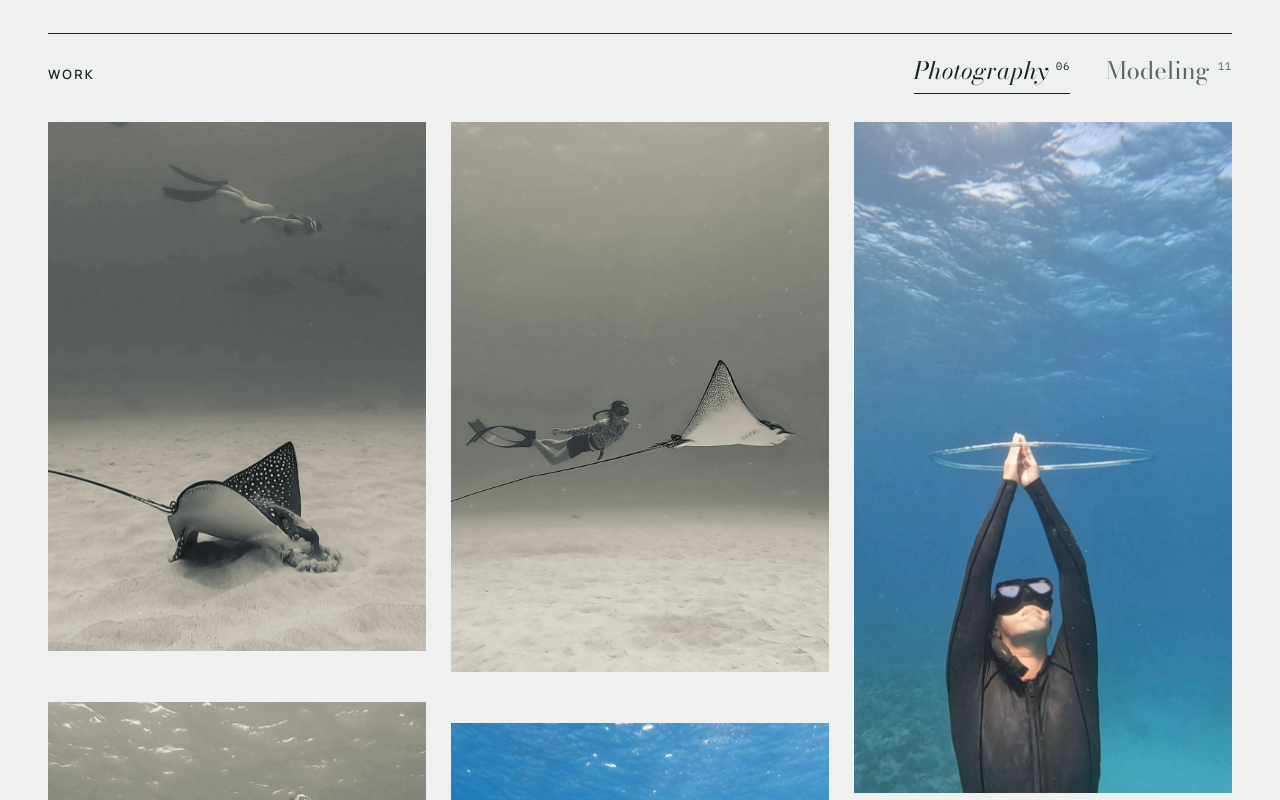
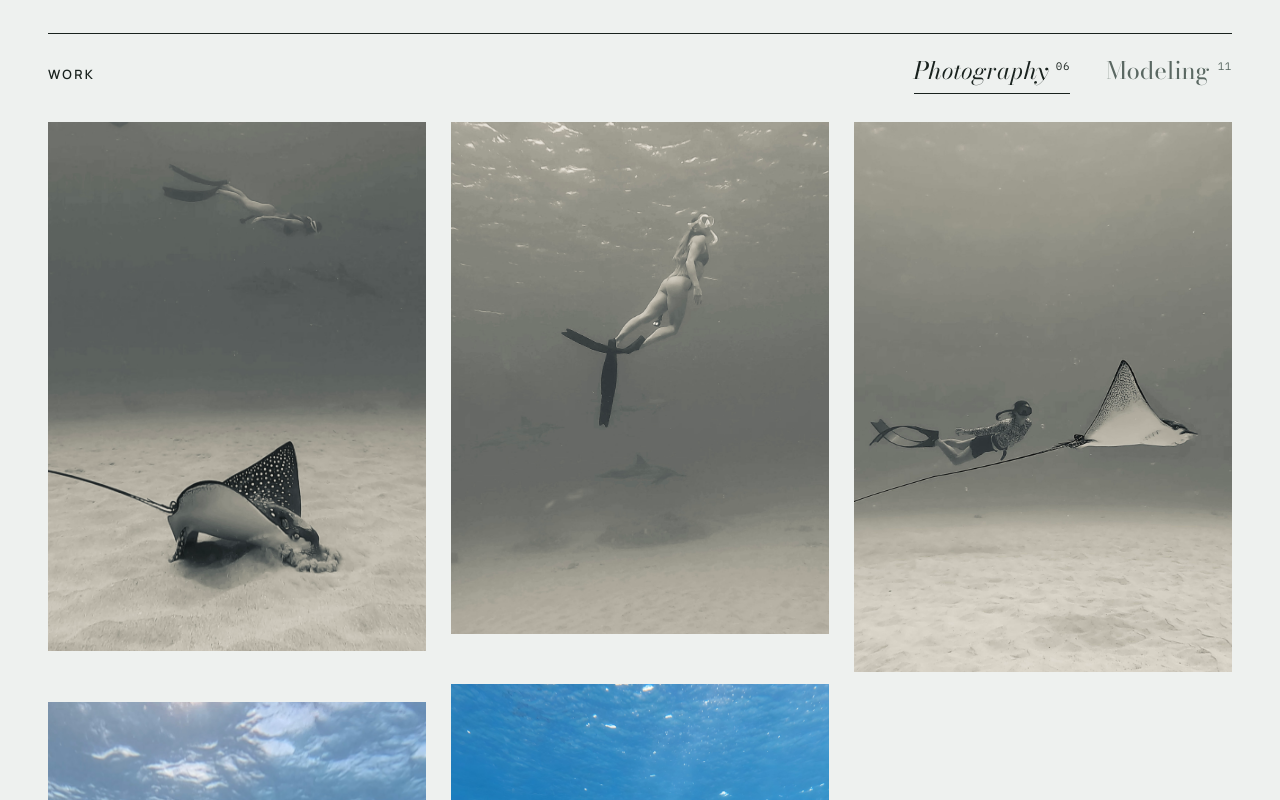
Before and after one commit to MaxmaxxamxaM/nadean-portfolio, a plain HTML site: page index.html in a window 1280 px wide. Shown: the part 1160-1960 px from the top of the page. Drawn offline with nearby package versions, Linux system fonts and the light colour scheme.

Commit message:
Keep photos in the order they were added
The photo walls filled column by column, so the order looked shuffled.
They now fill across the top row first, then place each next photo
under the shortest column. Also version the CSS/JS links so browsers
never pair new styles with a cached old script.

Co-Authored-By: Claude Opus 5.5 <noreply@anthropic.com>

```diff
--- a/index.html
+++ b/index.html
@@ -8,7 +8,7 @@
   <link rel="preconnect" href="https://fonts.googleapis.com">
   <link rel="preconnect" href="https://fonts.gstatic.com" crossorigin>
   <link rel="stylesheet" href="https://fonts.googleapis.com/css2?family=Bodoni+Moda:ital,opsz,wght@0,6..96,400;0,6..96,500;1,6..96,400&family=IBM+Plex+Mono:wght@400;500&family=Manrope:wght@400;500;600&display=swap">
-  <link rel="stylesheet" href="/style.css">
+  <link rel="stylesheet" href="/style.css?v=2026-10-14">
 </head>
 <body>
   <a class="skip" href="#work">Skip to photographs</a>
@@ -97,6 +97,6 @@
     <p class="cap viewer-cap" id="viewer-cap"></p>
   </dialog>
 
-  <script src="/main.js"></script>
+  <script src="/main.js?v=2026-10-14"></script>
 </body>
 </html>
--- a/main.js
+++ b/main.js
@@ -155,13 +155,54 @@
     $("lead").querySelector("button").addEventListener("click", () => openViewer("photography", 0));
   }
 
+  // Staggered wall that keeps list order: the first photos run across the top row,
+  // then each next photo goes under whichever column is currently shortest.
+  function masonry(grid, tiles) {
+    const MIN_COL = 300;
+    const ratios = tiles.map(() => 1.25); // height / width until the image has loaded
+    let lastKey = "";
+    function layout() {
+      const width = grid.clientWidth;
+      if (!width) return; // hidden tab; laid out when it is shown
+      const gap = parseFloat(getComputedStyle(grid).columnGap) || 0;
+      const n = Math.max(1, Math.min(3, Math.floor((width + gap) / (MIN_COL + gap))));
+      const key = n + ":" + ratios.join(",");
+      if (key === lastKey) return;
+      lastKey = key;
+      const cols = Array.from({ length: n }, () => {
+        const c = document.createElement("div");
+        c.className = "grid-col";
+        return c;
+      });
+      const heights = new Array(n).fill(0);
+      tiles.forEach((t, i) => {
+        const k = heights.indexOf(Math.min(...heights)); // leftmost on ties
+        cols[k].appendChild(t);
+        heights[k] += ratios[i] + 0.12; // 0.12 ≈ caption and spacing, in column widths
+      });
+      grid.replaceChildren(...cols);
+    }
+    let queued = false;
+    const relayout = () => {
+      if (queued) return;
+      queued = true;
+      requestAnimationFrame(() => { queued = false; layout(); });
+    };
+    tiles.forEach((t, i) => {
+      const img = t.querySelector("img");
+      img.loading = "eager";
+      const known = () => {
+        if (img.naturalWidth) { ratios[i] = img.naturalHeight / img.naturalWidth; relayout(); }
+      };
+      if (img.complete) known(); else img.addEventListener("load", known, { once: true });
+    });
+    new ResizeObserver(relayout).observe(grid);
+    layout();
+  }
+
   // Photography wall skips the lead image, which is already shown large above
-  lists.photography.slice(1).forEach((item, i) => {
-    $("grid-photography").appendChild(tile(item, () => openViewer("photography", i + 1)));
-  });
-  lists.modeling.forEach((item, i) => {
-    $("grid-modeling").appendChild(tile(item, () => openViewer("modeling", i)));
-  });
+  masonry($("grid-photography"), lists.photography.slice(1).map((item, i) => tile(item, () => openViewer("photography", i + 1))));
+  masonry($("grid-modeling"), lists.modeling.map((item, i) => tile(item, () => openViewer("modeling", i))));
   videos.forEach((v, i) => {
     const item = lists.video[i];
     const fig = document.createElement("figure");
--- a/style.css
+++ b/style.css
@@ -126,7 +126,9 @@ h2 {
 .count { color: var(--muted); }
 
 /* Masonry wall */
-.grid { columns: 3 300px; column-gap: clamp(14px, 2vw, 28px); }
+/* Columns are filled in list order by main.js: across the top row, then each photo under the shortest column */
+.grid { display: flex; align-items: flex-start; gap: clamp(14px, 2vw, 28px); }
+.grid-col { flex: 1 1 0; min-width: 0; }
 .tile { break-inside: avoid; margin: 0 0 clamp(22px, 3vw, 40px); }
 .tile button { display: block; width: 100%; padding: 0; border: 0; background: var(--surface); cursor: zoom-in; overflow: hidden; }
 .tile img { width: 100%; height: auto; transition: transform 0.6s ease, opacity 0.4s ease; }
```
